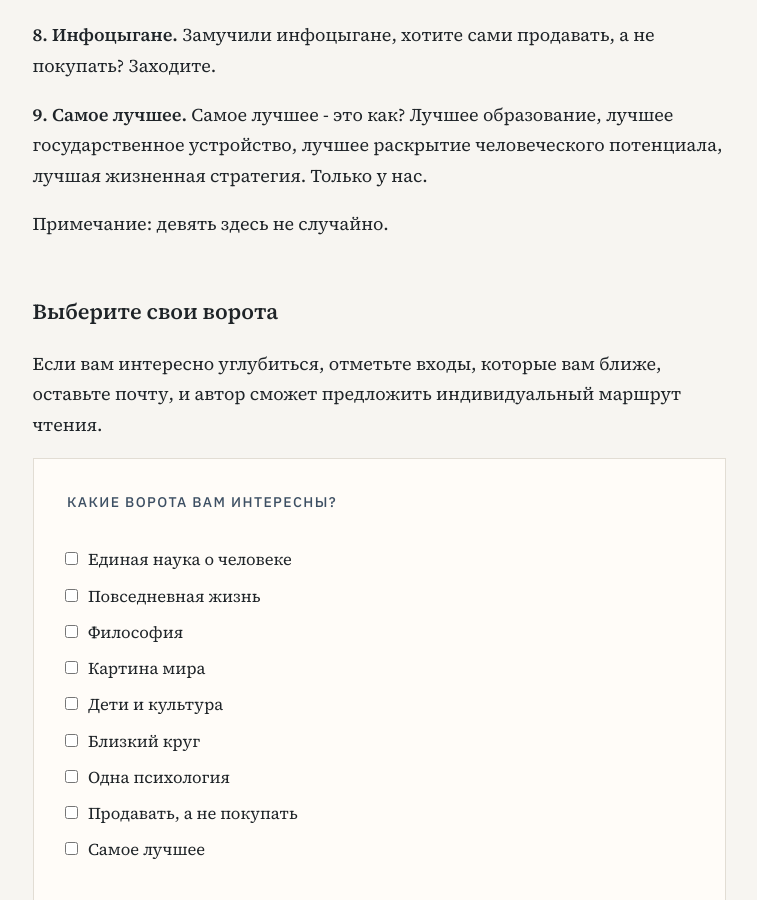
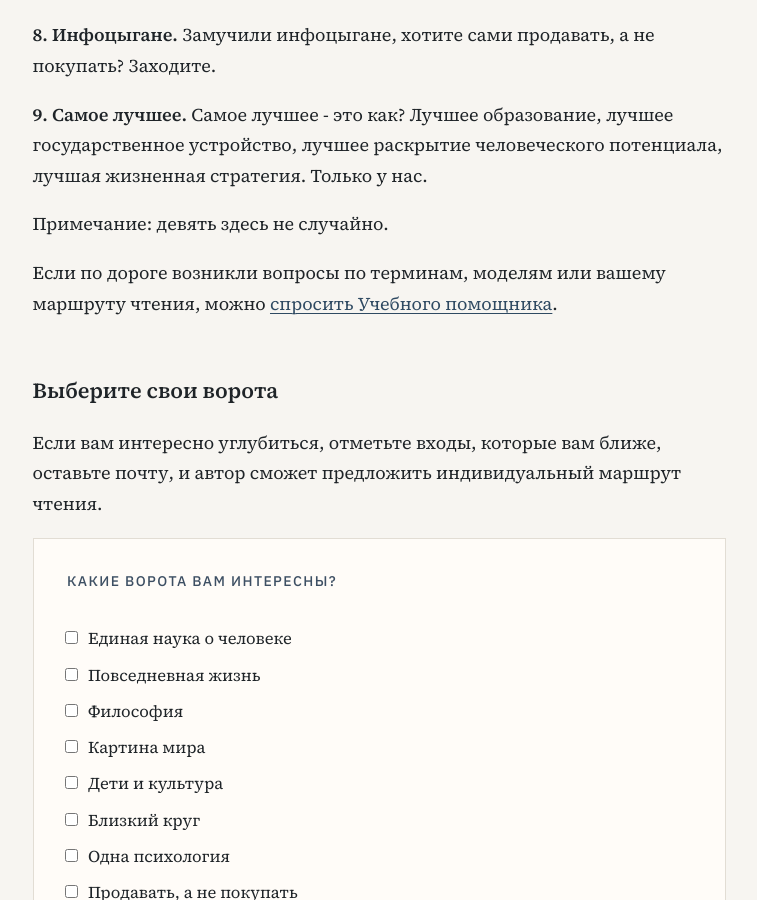
Before and after one commit to jfeldman777/books, a Jekyll site: the page built from 20_nine_gates_ru.md, in a window 1280 px wide and 900 px high, scrolled down 1655 px. Shown: the whole window, without its empty margins (261-1018 px from the left). Built offline with Jekyll 4.4.1, drawn with Linux system fonts in a browser that asks for light colours; our own code applies the rules of GitHub Pages for plain Markdown files.

```diff
--- a/20_nine_gates_ru.md
+++ b/20_nine_gates_ru.md
@@ -42,6 +42,8 @@
 
 Примечание: девять здесь не случайно.
 
+Если по дороге возникли вопросы по терминам, моделям или вашему маршруту чтения, можно [спросить Учебного помощника](https://chatgpt.com/g/g-6a2c29212a688191a9b86ff27c133a15-diskurs-feldmana-uchebnyi-pomoshchnik).
+
 ## Выберите свои ворота
 
 Если вам интересно углубиться, отметьте входы, которые вам ближе, оставьте почту, и автор сможет предложить индивидуальный маршрут чтения.
```
Also changed, not shown: 06_short_glossary_en.md (+2 -0 lines), 06_short_glossary_ru.md (+2 -0 lines), 20_nine_gates_en.md (+2 -0 lines), 22_one_key_five_domains_en.md (+2 -0 lines), 22_one_key_five_domains_ru.md (+2 -0 lines).
